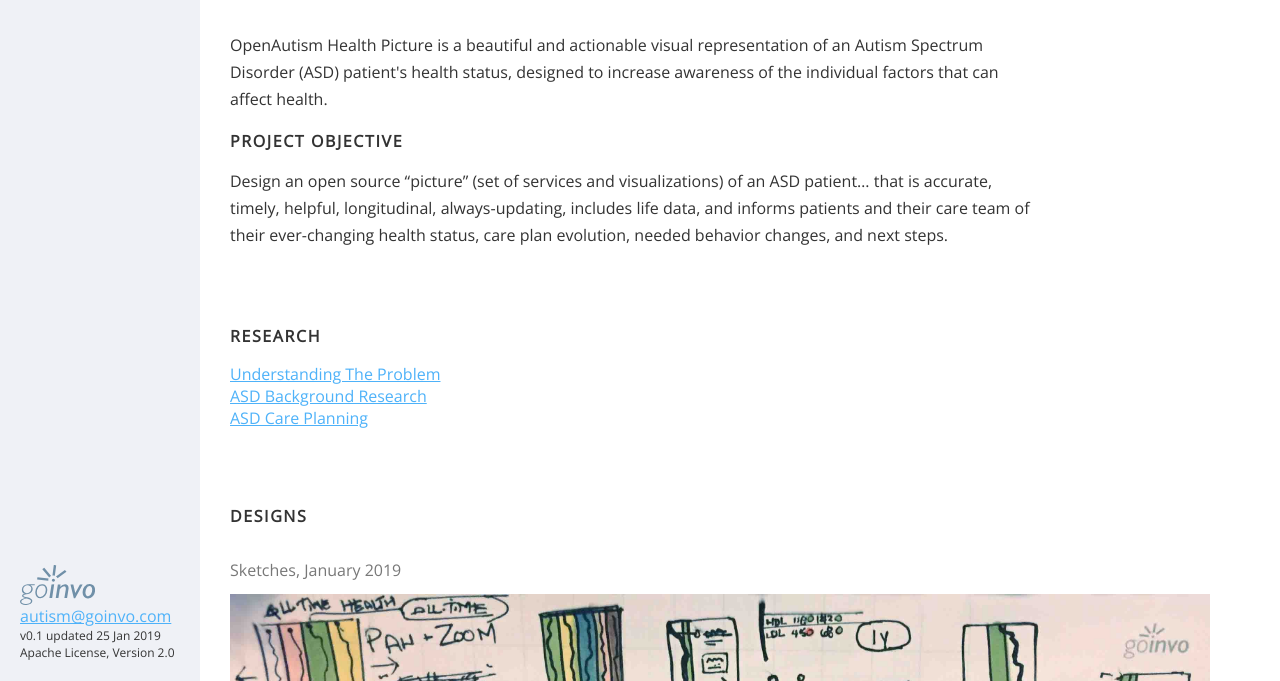
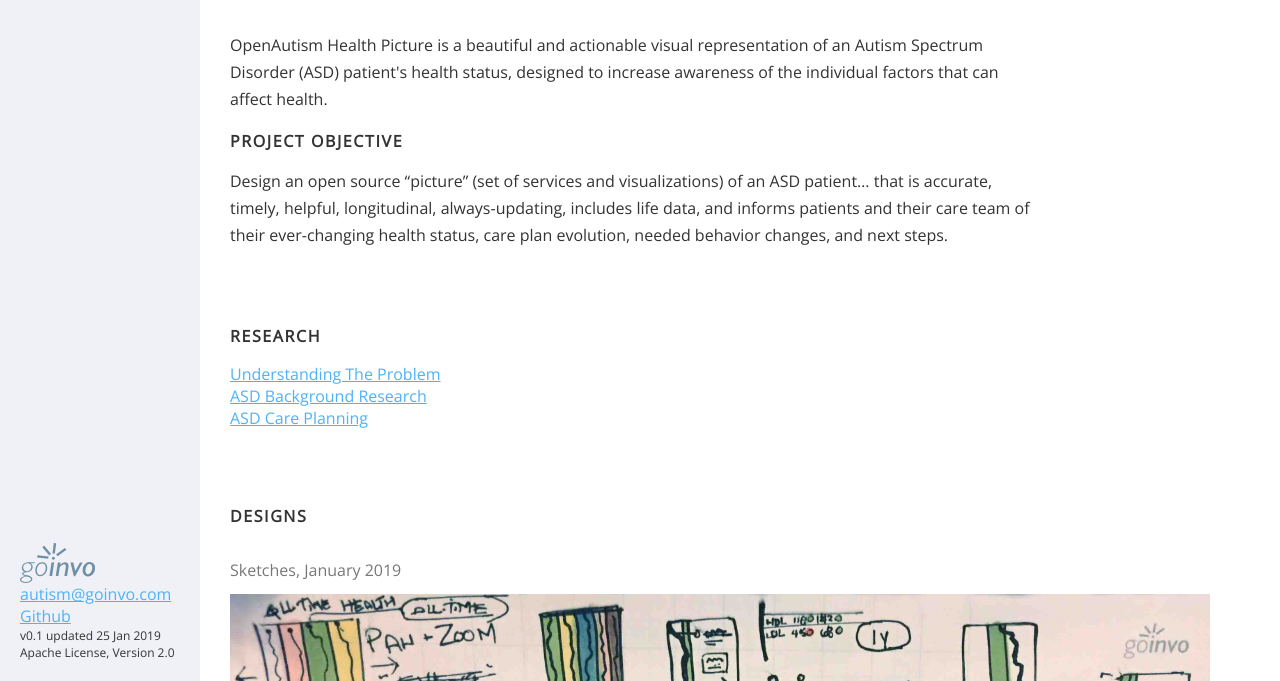
Before and after one commit to openAutism/openautism.github.io, a website: page index.html in a window 1280 px wide. Shown: the part 119-800 px from the top of the page. Drawn offline with nearby package versions, Linux system fonts and the light colour scheme.

Commit message:
added github link

```diff
--- a/index.html
+++ b/index.html
@@ -22,6 +22,7 @@
     <div class="footer">
       <div class="logo-wrap"><a href="https://www.goinvo.com"><div class="logo"></div></a></div>
       <div class="email"><a href="mailto:autism@goinvo.com">autism@goinvo.com</a></div>
+      <div class="github"><a href="https://github.com/openAutism" target="_blank">Github</a></div>
       <div class="update">v0.1 updated 25 Jan 2019<br />
       Apache License, Version 2.0</div>
 
@@ -67,6 +68,7 @@
   <footer>
     <div class="logo-wrap"><a href="https://www.goinvo.com"><div class="logo"></div></a></div>
     <div class="email"><a href="mailto:autism@goinvo.com">autism@goinvo.com</a></div>
+    <div class="github"><a href="https://github.com/openAutism" target="_blank">Github</a></div>
     <div class="update">v0.1 updated 25 Jan 2019<br />
     Apache License, Version 2.0</div>
   </footer>
--- a/scss/_base.scss
+++ b/scss/_base.scss
@@ -87,6 +87,10 @@ img {
     .logo {
       display: none;
     }
+    .email, .github {
+      display: inline-block;
+      margin-right: 20px;
+    }
   }
 }
 @media (min-width: 768px) {
```
Also changed, not shown: css/site.css.
